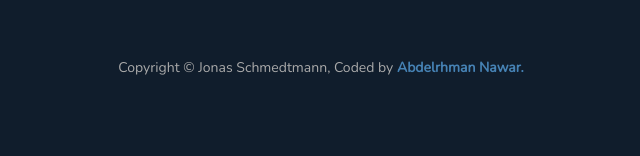
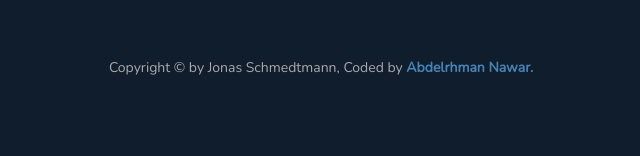
Before and after one commit to AbdelrhmanNawar9/Nexter-an, a website: page index.html in a window 1280 px wide. Shown: the part 3798-3954 px from the top of the page, 359-999 px from the left. Drawn offline with nearby package versions, Linux system fonts and the light colour scheme.

Commit message:
initial commit

```diff
--- a/index.html
+++ b/index.html
@@ -420,7 +420,7 @@
           <a href="#" class="nav__link">Come work with us!</a>
         </li>
       </ul>
-      <p class="copyright">Copyright &copy; Jonas Schmedtmann, Coded by <a href="https://github.com/AbdelrhmanNawar9/">
+      <p class="copyright">Copyright &copy; by Jonas Schmedtmann, Coded by <a href="https://github.com/AbdelrhmanNawar9/" target="_blank">
         Abdelrhman Nawar.
       </a>
     </p>
```
